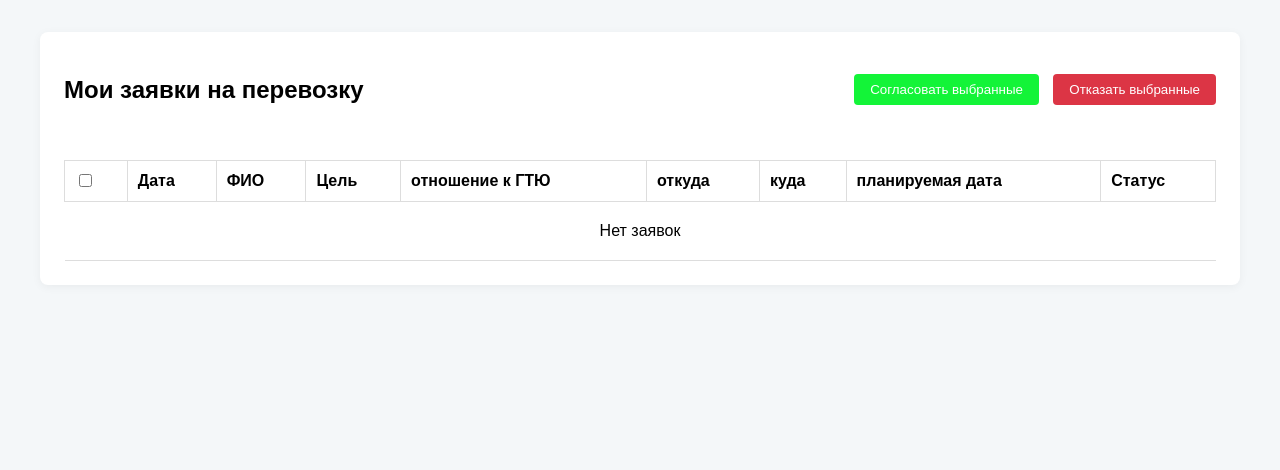
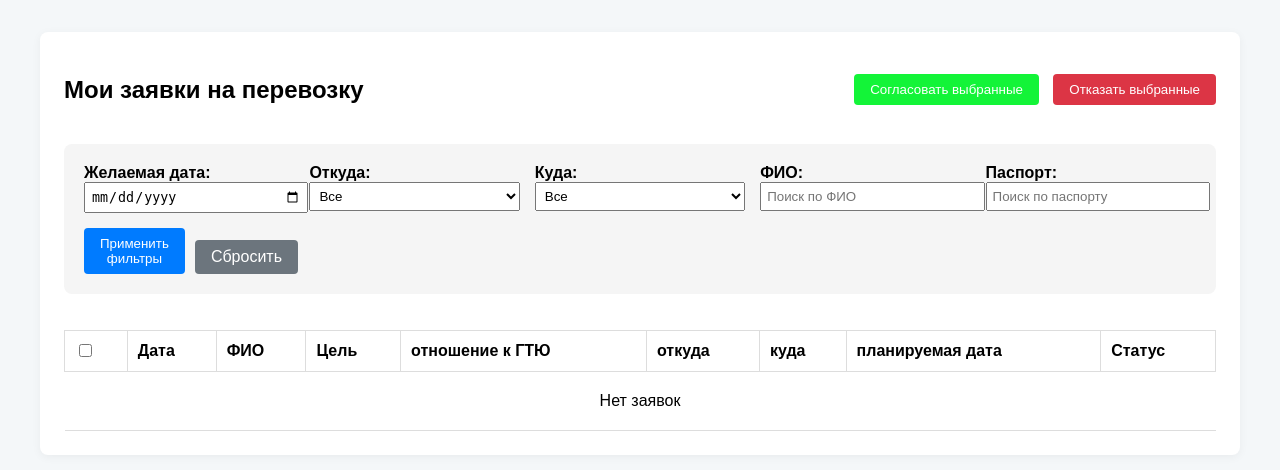
Before and after one commit to TheCoolestProgrammer/gazprom-flights, a FastAPI app: template templates/department_director/dashboard.html in a window 1280 px wide. Shown: the part 50-520 px from the top of the page. Run offline with FastAPI, Linux system fonts and the light colour scheme; the template is opened without the code that fills it, so the values that code supplies are empty; parts of the project's set-up code (start-up, migrations or seed data) failed here and were passed over.

Commit message:
add filters to department director

```diff
--- a/templates/department_director/dashboard.html
+++ b/templates/department_director/dashboard.html
@@ -9,6 +9,51 @@
             <button type="submit" form="status-form" name="action" value="rejected" class="btn-submit" style="background: #dc3545; color: white; padding: 8px 16px; border: none; border-radius: 4px; cursor: pointer;">Отказать выбранные</button>
         </div>
     </div>
+
+    <!-- Блок фильтров -->
+    <form method="GET" action="" style="margin: 20px 0; padding: 20px; background: #f5f5f5; border-radius: 8px;">
+        <div style="display: grid; grid-template-columns: repeat(auto-fit, minmax(200px, 1fr)); gap: 15px;">
+            <div>
+                <label style="font-weight: bold;">Желаемая дата:</label><br>
+                <input type="date" name="planning_date" value="{{ filters.planning_date or '' }}" style="width: 100%; padding: 5px;">
+            </div>
+
+            <div>
+                <label style="font-weight: bold;">Откуда:</label><br>
+                <select name="flight_from" style="width: 100%; padding: 5px;">
+                    <option value="">Все</option>
+                    {% for city in unique_cities_from %}
+                        <option value="{{ city }}" {% if filters.flight_from == city %}selected{% endif %}>{{ city }}</option>
+                    {% endfor %}
+                </select>
+            </div>
+
+            <div>
+                <label style="font-weight: bold;">Куда:</label><br>
+                <select name="flight_to" style="width: 100%; padding: 5px;">
+                    <option value="">Все</option>
+                    {% for city in unique_cities_to %}
+                        <option value="{{ city }}" {% if filters.flight_to == city %}selected{% endif %}>{{ city }}</option>
+                    {% endfor %}
+                </select>
+            </div>
+
+            <div>
+                <label style="font-weight: bold;">ФИО:</label><br>
+                <input type="text" name="fullname" value="{{ filters.fullname or '' }}" placeholder="Поиск по ФИО" style="width: 100%; padding: 5px;">
+            </div>
+
+            <div>
+                <label style="font-weight: bold;">Паспорт:</label><br>
+                <input type="text" name="passport" value="{{ filters.passport or '' }}" placeholder="Поиск по паспорту" style="width: 100%; padding: 5px;">
+            </div>
+
+            <div style="display: flex; gap: 10px; align-items: flex-end;">
+                <button type="submit" style="background: #007bff; color: white; border: none; padding: 8px 16px; border-radius: 4px; cursor: pointer;">Применить фильтры</button>
+                <a href="?" style="text-decoration: none; padding: 8px 16px; background: #6c757d; color: white; border-radius: 4px;">Сбросить</a>
+            </div>
+        </div>
+    </form>
 
     <!-- Форма для массового изменения статуса -->
     <form id="status-form" action="/department_director/change_status_batch" method="POST">
```
Also changed, not shown: src/routes/department_director.py (+82 -5 lines).
